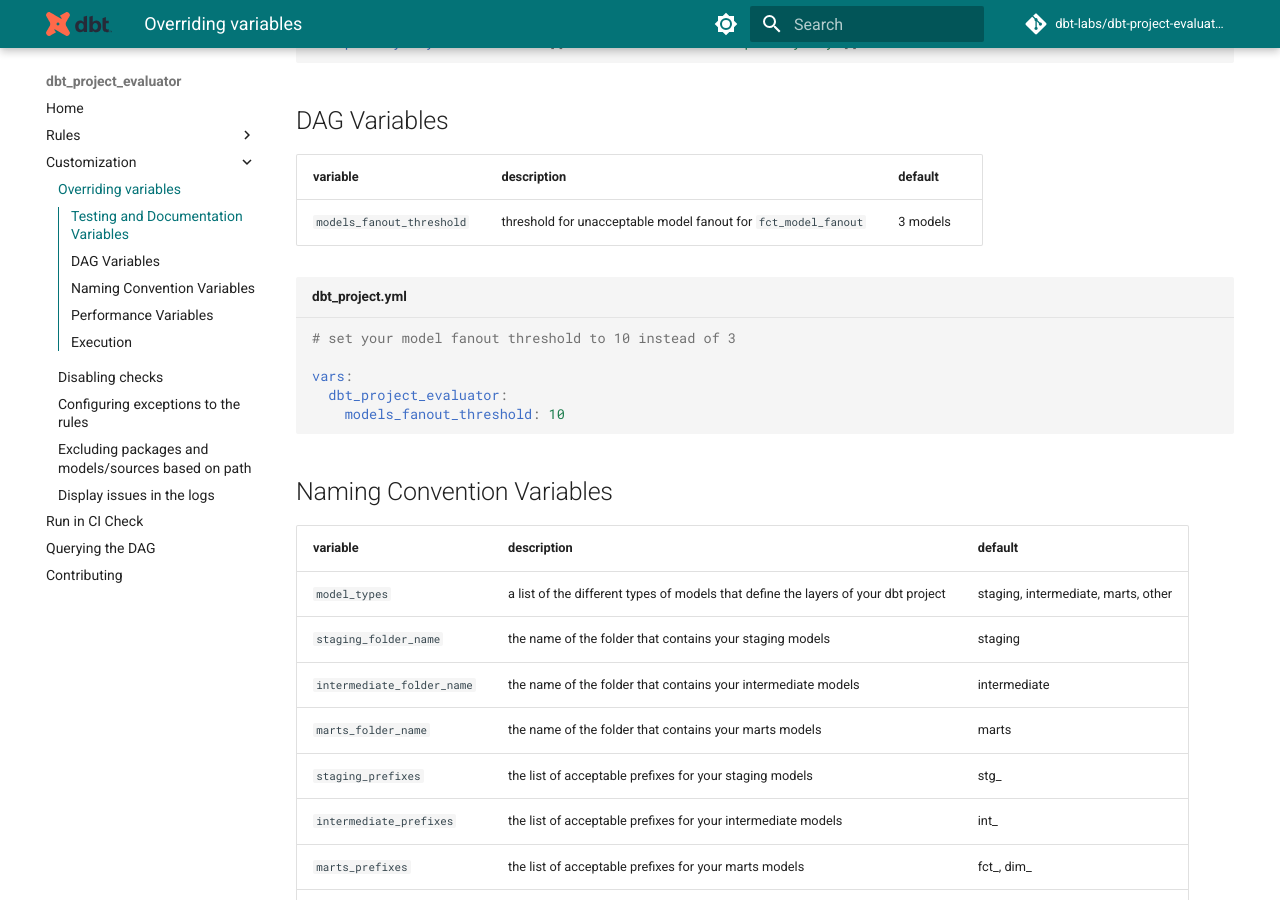
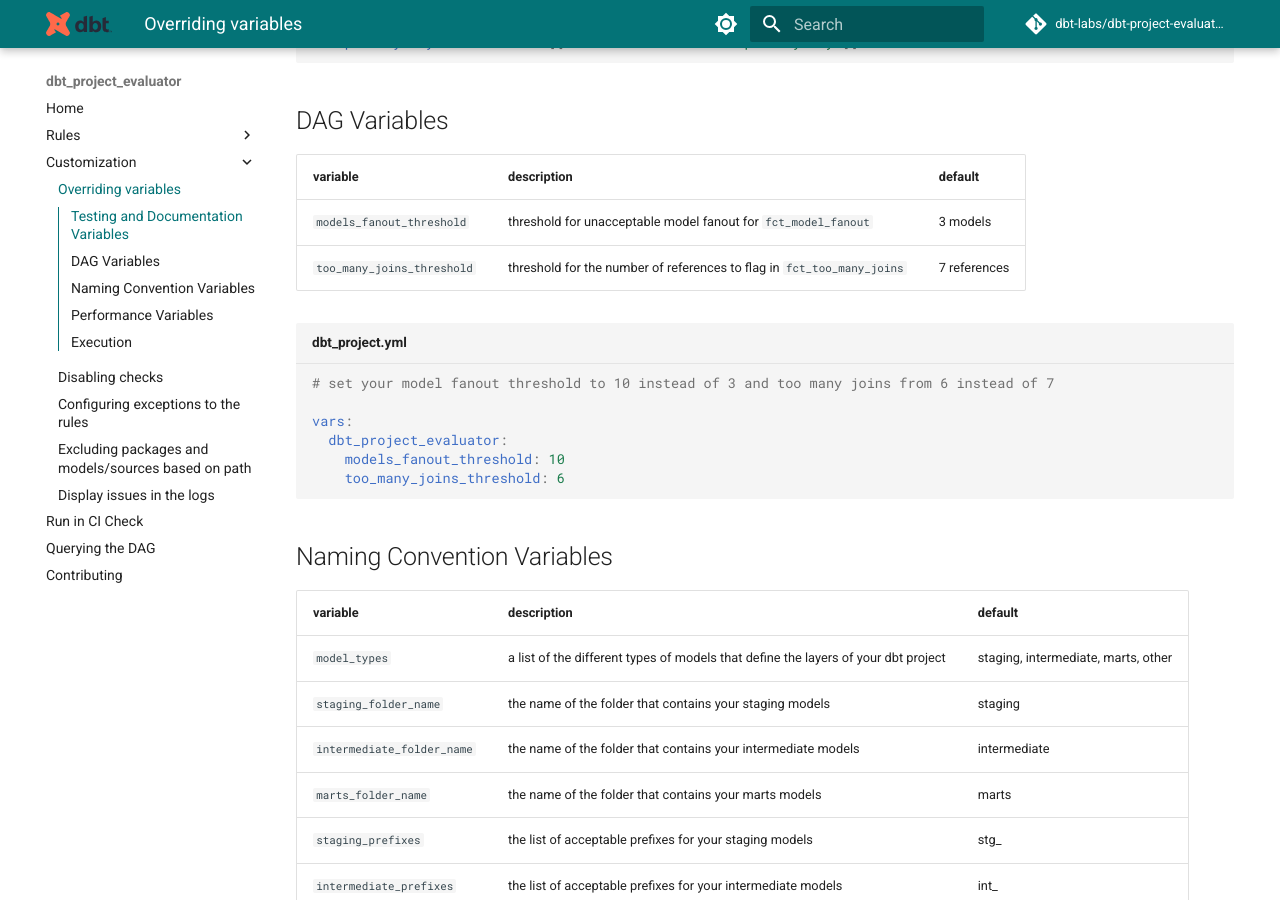
Before and after one commit to dbt-labs/dbt-project-evaluator, an MkDocs documentation site: the page built from docs/customization/overriding-variables.md, in a window 1280 px wide and 900 px high, scrolled down 1318 px. Built offline with MkDocs 1.6.1 and Material for MkDocs 9.7.7, drawn with Linux system fonts in a browser that asks for light colours; comment, search, counter and statistics services are not loaded; the version menu is left out.

Commit message:
Update docs with new variable

````diff
--- a/docs/customization/overriding-variables.md
+++ b/docs/customization/overriding-variables.md
@@ -38,16 +38,18 @@
 
 ## DAG Variables
 
-| variable    | description | default     |
-| ----------- | ----------- | ----------- |
-| `models_fanout_threshold` | threshold for unacceptable model fanout for `fct_model_fanout` | 3 models |
+| variable    | description  | default     |
+| ----------- | ------------ | ----------- |
+| `models_fanout_threshold`  | threshold for unacceptable model fanout for `fct_model_fanout` | 3 models |
+| `too_many_joins_threshold` | threshold for the number of references to flag in `fct_too_many_joins` | 7 references |
 
 ```yaml title="dbt_project.yml"
-# set your model fanout threshold to 10 instead of 3
+# set your model fanout threshold to 10 instead of 3 and too many joins from 6 instead of 7
 
 vars:
   dbt_project_evaluator:
     models_fanout_threshold: 10
+    too_many_joins_threshold: 6
 ```
 
 ## Naming Convention Variables
````
Also changed, not shown: docs/rules.md (+1 -1 lines), docs/rules/modeling.md (+9 -9 lines).
